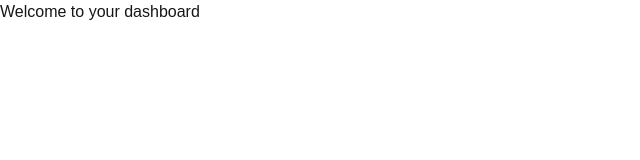
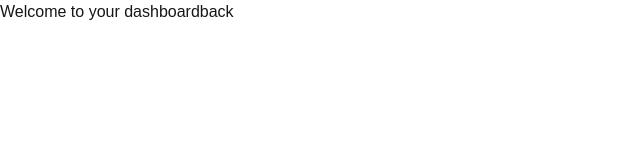
Before and after one commit to clifforddonk/blogsite_frontend, a Next.js app: page /user/dashboard in a window 1280 px wide. Shown: the top 160 px of the page, without its empty margins (0-640 px from the left). Built offline with nearby package versions, Linux system fonts and the light colour scheme.

Commit message:
project setup

```diff
--- a/app/user/dashboard/page.jsx
+++ b/app/user/dashboard/page.jsx
@@ -1,7 +1,13 @@
+import Link from "next/link";
 import React from "react";
 
 const page = () => {
-  return <div>Welcome to your dashboard</div>;
+  return (
+    <div>
+      Welcome to your dashboard
+      <Link href="/home">back</Link>
+    </div>
+  );
 };
 
 export default page;
```
